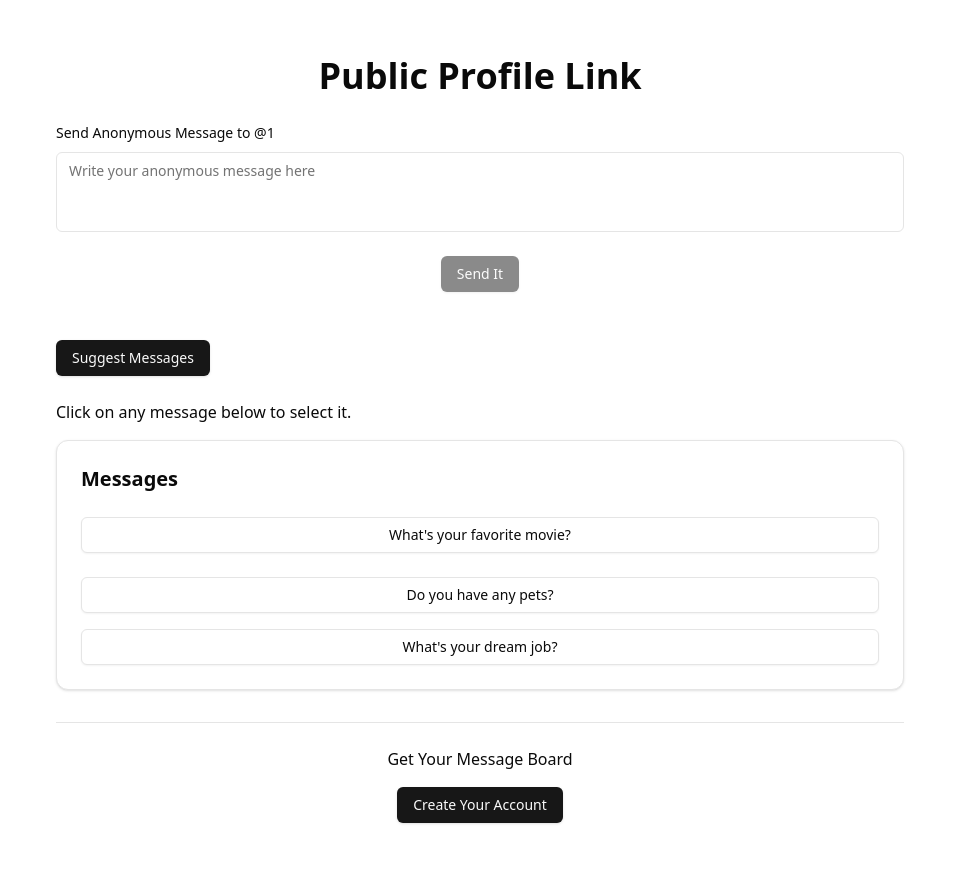
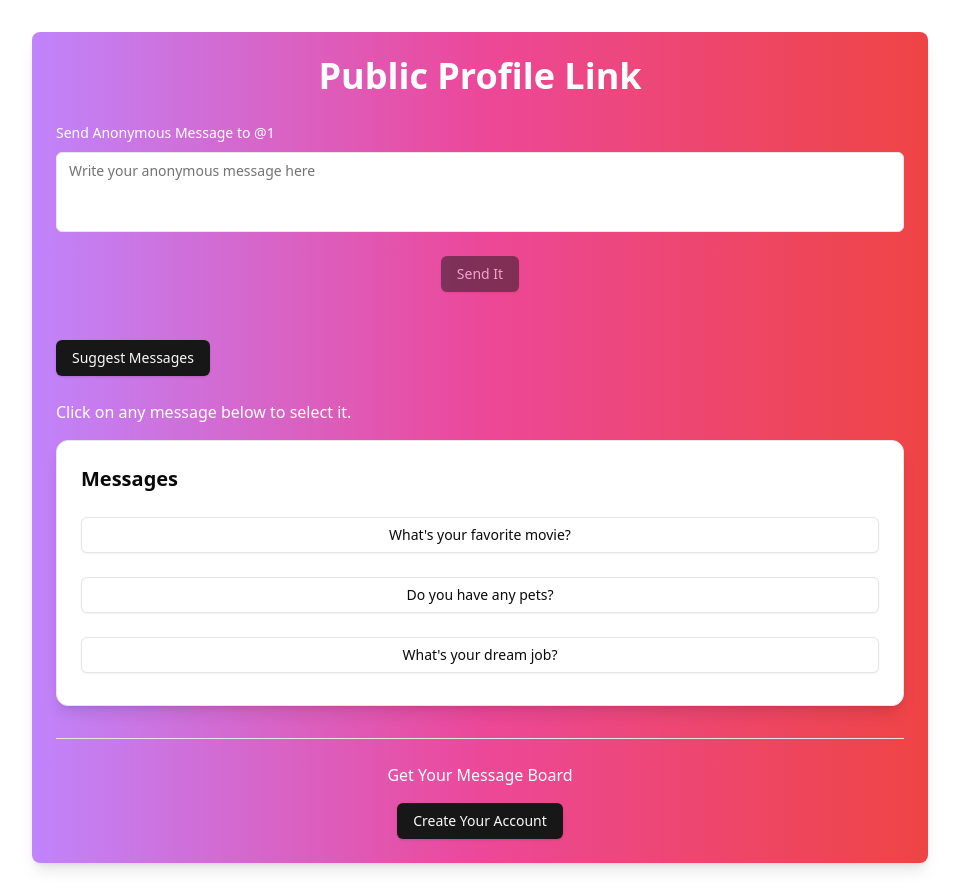
Before and after one commit to Sahilvishwa2108/feedback_app, a Next.js app: page /u/1 in a window 1280 px wide. Shown: the whole page, without its empty margins (160-1119 px from the left). Built offline with nearby package versions, Linux system fonts and the light colour scheme.

Commit message:
Enhance SendMessage component with framer-motion for improved animations; update UI with gradient backgrounds and refined styling for better user experience

```diff
--- a/src/app/u/[username]/page.tsx
+++ b/src/app/u/[username]/page.tsx
@@ -8,7 +8,7 @@ import { Loader2 } from 'lucide-react';
 import { Button } from '@/components/ui/button';
 import { Separator } from '@/components/ui/separator';
 import { CardHeader, CardContent, Card } from '@/components/ui/card';
-import { useCompletion } from 'ai/react';
+import { useCompletion } from '@ai-sdk/react';
 import {
   Form,
   FormControl,
@@ -24,6 +24,7 @@ import { ApiResponse } from '@/types/ApiResponse';
 import Link from 'next/link';
 import { useParams } from 'next/navigation';
 import { messageSchema } from '@/schemas/messageSchema';
+import { motion } from 'framer-motion';
 
 const specialChar = '||';
 
@@ -33,6 +34,22 @@ const parseStringMessages = (messageString: string): string[] => {
 
 const initialMessageString =
   "What's your favorite movie?||Do you have any pets?||What's your dream job?";
+
+const containerVariants = {
+  hidden: { opacity: 0, y: 50 },
+  visible: {
+    opacity: 1,
+    y: 0,
+    transition: {
+      staggerChildren: 0.2,
+    },
+  },
+};
+
+const itemVariants = {
+  hidden: { opacity: 0, y: 20 },
+  visible: { opacity: 1, y: 0, transition: { duration: 0.5 } },
+};
 
 export default function SendMessage() {
   const params = useParams<{ username: string }>();
@@ -88,18 +105,32 @@ export default function SendMessage() {
   };
 
   return (
-    <div className="container mx-auto my-8 p-6 bg-white rounded max-w-4xl">
-      <h1 className="text-4xl font-bold mb-6 text-center">
+    <motion.div
+      className="container mx-auto my-8 p-6 bg-gradient-to-r from-purple-400 via-pink-500 to-red-500 rounded-lg shadow-lg max-w-4xl"
+      initial="hidden"
+      animate="visible"
+      variants={containerVariants}
+    >
+      <motion.h1
+        className="text-4xl font-bold mb-6 text-center text-white"
+        variants={itemVariants}
+      >
         Public Profile Link
-      </h1>
+      </motion.h1>
       <Form {...form}>
-        <form onSubmit={form.handleSubmit(onSubmit)} className="space-y-6">
+        <motion.form
+          onSubmit={form.handleSubmit(onSubmit)}
+          className="space-y-6"
+          variants={containerVariants}
+        >
           <FormField
             control={form.control}
             name="content"
             render={({ field }) => (
               <FormItem>
-                <FormLabel>Send Anonymous Message to @{username}</FormLabel>
+                <FormLabel className="text-white">
+                  Send Anonymous Message to @{username}
+                </FormLabel>
                 <FormControl>
                   <Textarea
                     placeholder="Write your anonymous message here"
@@ -123,10 +154,10 @@ export default function SendMessage() {
               </Button>
             )}
           </div>
-        </form>
+        </motion.form>
       </Form>
 
-      <div className="space-y-4 my-8">
+      <motion.div className="space-y-4 my-8" variants={containerVariants}>
         <div className="space-y-2">
           <Button
             onClick={fetchSuggestedMessages}
@@ -135,9 +166,9 @@ export default function SendMessage() {
           >
             Suggest Messages
           </Button>
-          <p>Click on any message below to select it.</p>
+          <p className="text-white">Click on any message below to select it.</p>
         </div>
-        <Card>
+        <Card className="bg-white shadow-lg">
           <CardHeader>
             <h3 className="text-xl font-semibold">Messages</h3>
           </CardHeader>
@@ -146,26 +177,32 @@ export default function SendMessage() {
               <p className="text-red-500">{error.message}</p>
             ) : (
               parseStringMessages(completion).map((message, index) => (
-                <Button
+                <motion.div
                   key={index}
-                  variant="outline"
-                  className="mb-2"
-                  onClick={() => handleMessageClick(message)}
+                  variants={itemVariants}
+                  whileHover={{ scale: 1.05 }}
+                  whileTap={{ scale: 0.95 }}
                 >
-                  {message}
-                </Button>
+                  <Button
+                    variant="outline"
+                    className="mb-2 w-full"
+                    onClick={() => handleMessageClick(message)}
+                  >
+                    {message}
+                  </Button>
+                </motion.div>
               ))
             )}
           </CardContent>
         </Card>
-      </div>
+      </motion.div>
       <Separator className="my-6" />
-      <div className="text-center">
-        <div className="mb-4">Get Your Message Board</div>
+      <motion.div className="text-center" variants={itemVariants}>
+        <div className="mb-4 text-white">Get Your Message Board</div>
         <Link href={'/sign-up'}>
           <Button>Create Your Account</Button>
         </Link>
-      </div>
-    </div>
+      </motion.div>
+    </motion.div>
   );
 }
```
